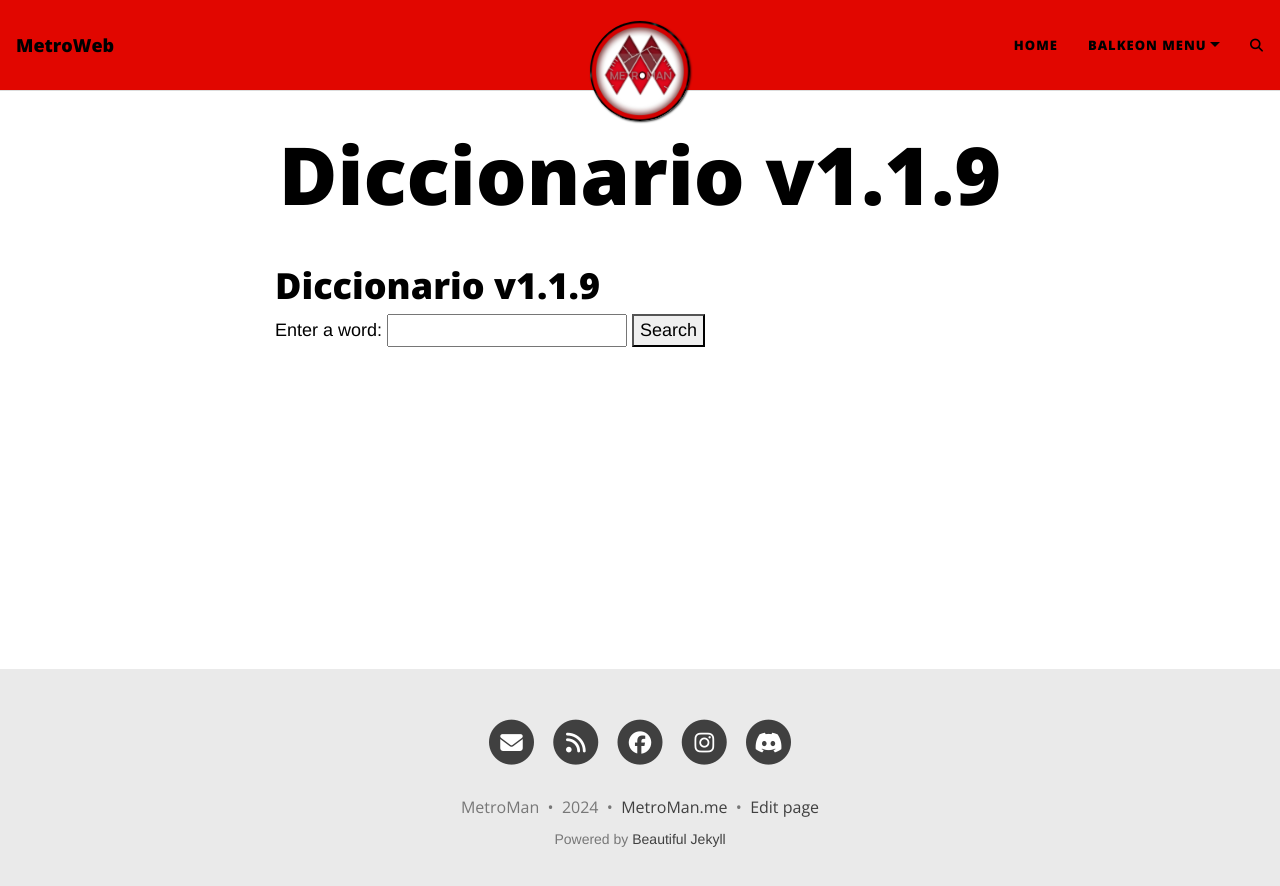
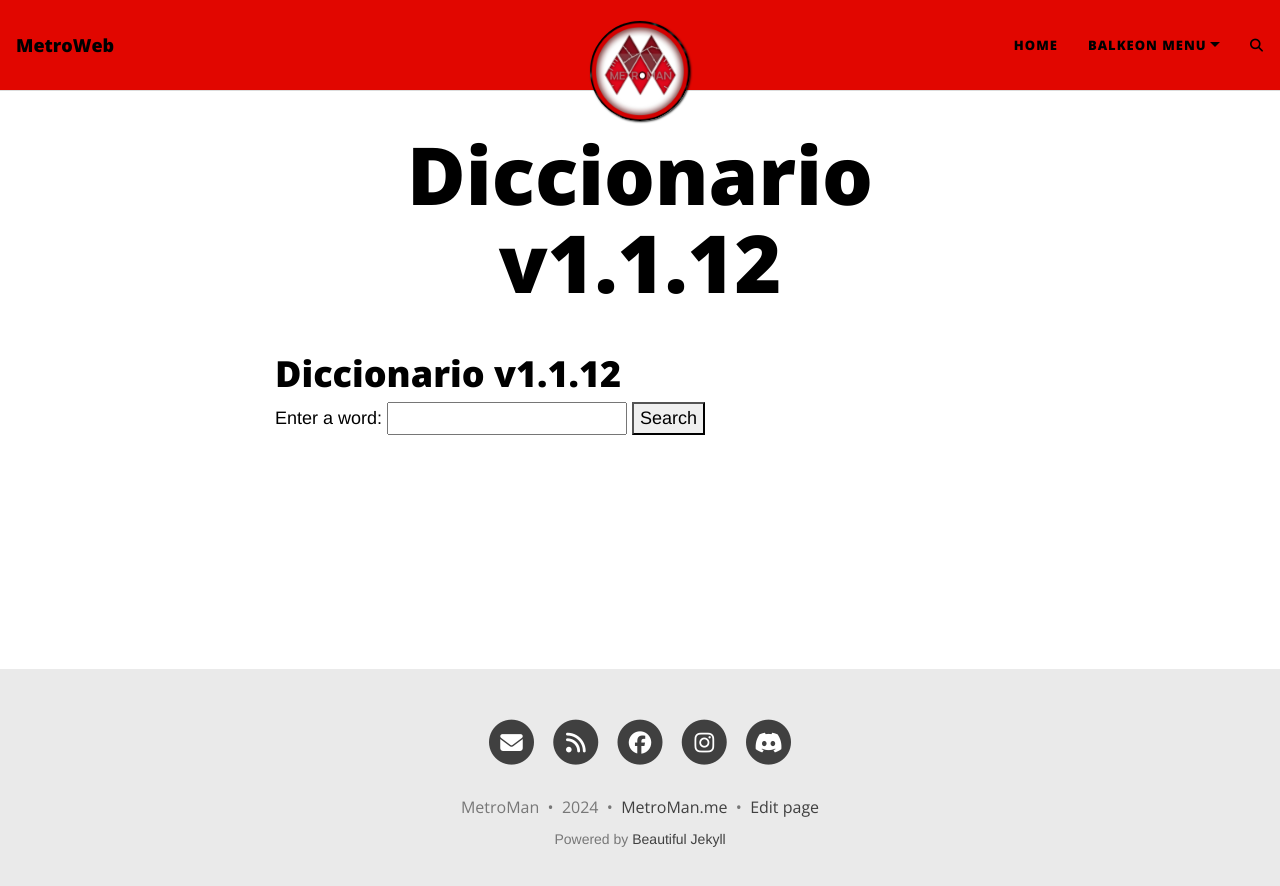
Before and after one commit to MetroManSR/MetroWeb1, a Jekyll site: the page built from balkeon/rootdoct.md, in a window 1280 px wide. Shown: the top 886 px of the page. Built offline with Jekyll 4.4.1, drawn with Linux system fonts in a browser that asks for light colours; nearby versions of some CDN libraries; our own code applies the rules of GitHub Pages for plain Markdown files; comment, search, counter and statistics services are not loaded.

Commit message:
Update rootdoct.md

```diff
--- a/balkeon/rootdoct.md
+++ b/balkeon/rootdoct.md
@@ -1,4 +1,4 @@
-# Diccionario v1.1.9
+# Diccionario v1.1.12
 
 <form id="dictionaryForm" onsubmit ="fetchDefinition(event)">
         <label for="word">Enter a word:</label>
```
